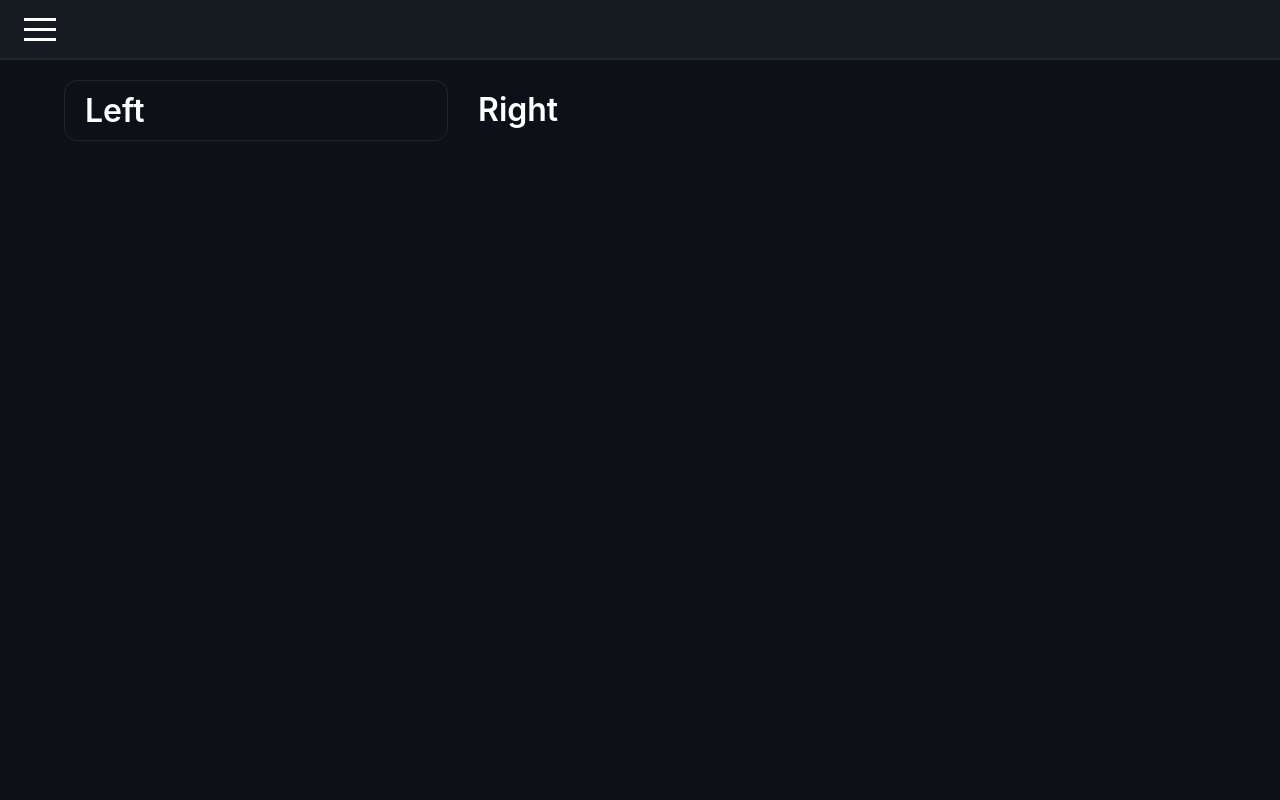
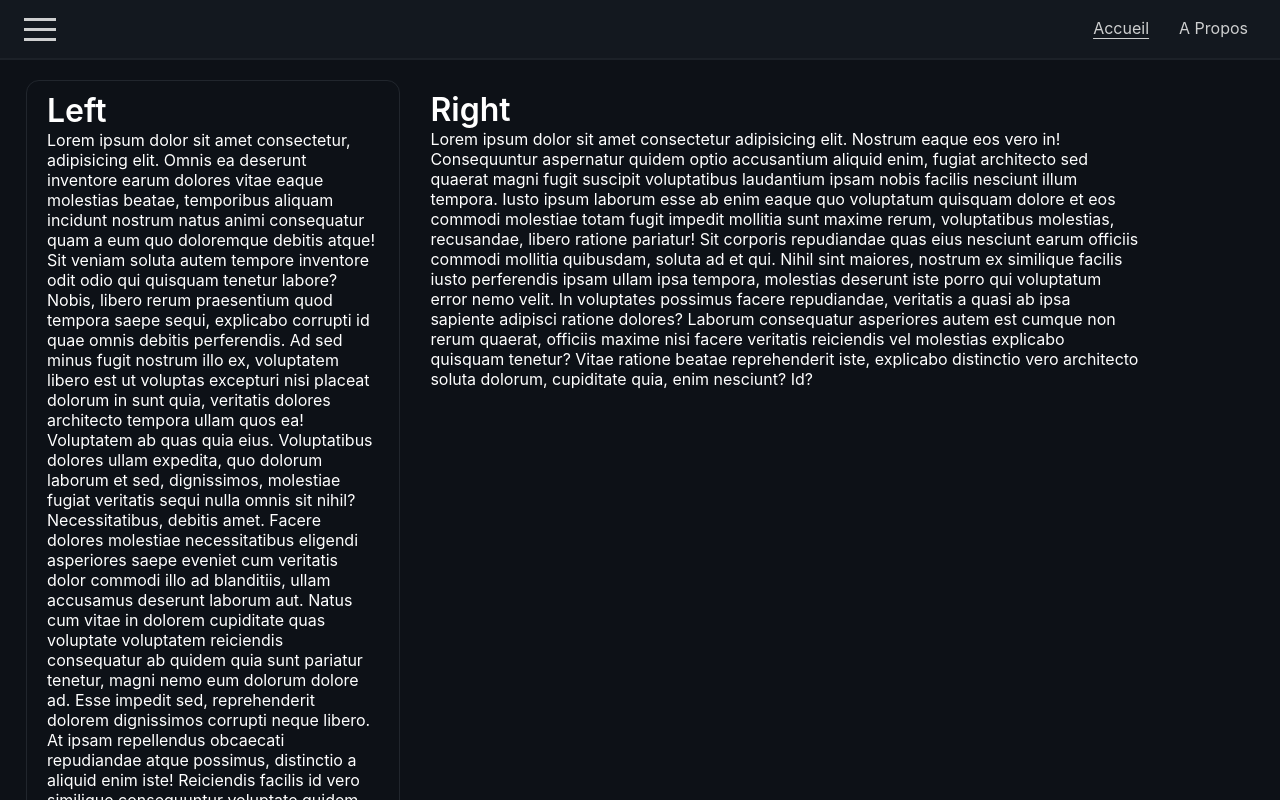
Before and after one commit to Miliexe/Portfolio, a React (Create React App) app: page / in a window 1280 px wide. Shown: the top 800 px of the page. Built offline with nearby package versions, Linux system fonts and the light colour scheme.

Commit message:
Update Header

```diff
--- a/src/Routes.jsx
+++ b/src/Routes.jsx
@@ -11,10 +11,12 @@ const index = () => {
     return (
         <Router>
             <Header />
-            <Routes>
-                <Route path="/" element={<Home />} />
-                <Route path="/*" element={<Error404 />} />
-            </Routes>
+            <div className="route">
+                <Routes>
+                    <Route path="/" element={<Home />} />
+                    <Route path="/*" element={<Error404 />} />
+                </Routes>
+            </div>
             <Footer />
         </Router>
     )
--- a/src/components/Header.jsx
+++ b/src/components/Header.jsx
@@ -1,10 +1,12 @@
 import React from 'react'
 import Menu from './Menu'
+import Nav from './Nav'
 
 const Header = () => {
     return (
         <div className="header">
             <Menu></Menu>
+            <Nav></Nav>
         </div>
     )
 }
--- a/src/components/Menu.jsx
+++ b/src/components/Menu.jsx
@@ -15,7 +15,7 @@ const Menu = () => {
                     stateCollapseUpdate()
                 }}
             />
-            {stateCollapse ? <Nav></Nav> : null}
+            {stateCollapse ? <div className="menu--open"></div> : null}
         </div>
     )
 }
--- a/src/pages/Home.jsx
+++ b/src/pages/Home.jsx
@@ -5,9 +5,65 @@ const Home = () => {
         <div className="home">
             <div className="leftBox">
                 <h1>Left</h1>
+                <p>
+                    Lorem ipsum dolor sit amet consectetur, adipisicing elit.
+                    Omnis ea deserunt inventore earum dolores vitae eaque
+                    molestias beatae, temporibus aliquam incidunt nostrum natus
+                    animi consequatur quam a eum quo doloremque debitis atque!
+                    Sit veniam soluta autem tempore inventore odit odio qui
+                    quisquam tenetur labore? Nobis, libero rerum praesentium
+                    quod tempora saepe sequi, explicabo corrupti id quae omnis
+                    debitis perferendis. Ad sed minus fugit nostrum illo ex,
+                    voluptatem libero est ut voluptas excepturi nisi placeat
+                    dolorum in sunt quia, veritatis dolores architecto tempora
+                    ullam quos ea! Voluptatem ab quas quia eius. Voluptatibus
+                    dolores ullam expedita, quo dolorum laborum et sed,
+                    dignissimos, molestiae fugiat veritatis sequi nulla omnis
+                    sit nihil? Necessitatibus, debitis amet. Facere dolores
+                    molestiae necessitatibus eligendi asperiores saepe eveniet
+                    cum veritatis dolor commodi illo ad blanditiis, ullam
+                    accusamus deserunt laborum aut. Natus cum vitae in dolorem
+                    cupiditate quas voluptate voluptatem reiciendis consequatur
+                    ab quidem quia sunt pariatur tenetur, magni nemo eum dolorum
+                    dolore ad. Esse impedit sed, reprehenderit dolorem
+                    dignissimos corrupti neque libero. At ipsam repellendus
+                    obcaecati repudiandae atque possimus, distinctio a aliquid
+                    enim iste! Reiciendis facilis id vero similique consequuntur
+                    voluptate quidem porro a ut ad quos laudantium deserunt sint
+                    omnis dolores est laboriosam assumenda, eveniet cumque
+                    magnam cum? Laudantium optio saepe commodi rem tempora,
+                    facilis nam ad maxime porro obcaecati quaerat vero
+                    voluptatum, libero non minus nisi consequuntur alias
+                    deserunt sequi quae! Alias eaque totam, suscipit corrupti
+                    laudantium error eligendi natus nesciunt sunt quasi magnam
+                    excepturi praesentium, dolorem ipsum, cumque in quidem
+                    aspernatur. Atque maxime libero eius numquam!
+                </p>
             </div>
             <div className="rightBox">
                 <h1>Right</h1>
+                <p>
+                    Lorem ipsum dolor sit amet consectetur adipisicing elit.
+                    Nostrum eaque eos vero in! Consequuntur aspernatur quidem
+                    optio accusantium aliquid enim, fugiat architecto sed
+                    quaerat magni fugit suscipit voluptatibus laudantium ipsam
+                    nobis facilis nesciunt illum tempora. Iusto ipsum laborum
+                    esse ab enim eaque quo voluptatum quisquam dolore et eos
+                    commodi molestiae totam fugit impedit mollitia sunt maxime
+                    rerum, voluptatibus molestias, recusandae, libero ratione
+                    pariatur! Sit corporis repudiandae quas eius nesciunt earum
+                    officiis commodi mollitia quibusdam, soluta ad et qui. Nihil
+                    sint maiores, nostrum ex similique facilis iusto perferendis
+                    ipsam ullam ipsa tempora, molestias deserunt iste porro qui
+                    voluptatum error nemo velit. In voluptates possimus facere
+                    repudiandae, veritatis a quasi ab ipsa sapiente adipisci
+                    ratione dolores? Laborum consequatur asperiores autem est
+                    cumque non rerum quaerat, officiis maxime nisi facere
+                    veritatis reiciendis vel molestias explicabo quisquam
+                    tenetur? Vitae ratione beatae reprehenderit iste, explicabo
+                    distinctio vero architecto soluta dolorum, cupiditate quia,
+                    enim nesciunt? Id?
+                </p>
             </div>
         </div>
     )
--- a/src/styles/base/_base.scss
+++ b/src/styles/base/_base.scss
@@ -2,6 +2,10 @@
     padding: 0;
     box-sizing: border-box;
     margin: 0;
+  }
+
+  .route{
+    padding-top: 60px;
   }
 
   body{
--- a/src/styles/components/_menu.scss
+++ b/src/styles/components/_menu.scss
@@ -1,4 +1,19 @@
+.hamburger-react{
+    z-index: 1;
+}
+
 .menu{
     display: flex;
+    position: relative;
     padding: 5px 16px;
+    &--open{
+        position: absolute;
+        top: 58px;
+        left: 12px;
+        width: 200px;
+        height: 300px;
+        background-color: $secondary-bg;
+        border: 2px solid $tertiary-bg;
+        border-top: 2px solid $secondary-bg;;
+    }
 }
--- a/src/styles/index.css
+++ b/src/styles/index.css
@@ -2,6 +2,10 @@
   padding: 0;
   box-sizing: border-box;
   margin: 0;
+}
+
+.route {
+  padding-top: 60px;
 }
 
 body {
@@ -26,9 +30,24 @@ li {
   list-style-type: none;
 }
 
+.hamburger-react {
+  z-index: 1;
+}
+
 .menu {
   display: flex;
+  position: relative;
   padding: 5px 16px;
+}
+.menu--open {
+  position: absolute;
+  top: 58px;
+  left: 12px;
+  width: 200px;
+  height: 300px;
+  background-color: #161B22;
+  border: 2px solid #21262D;
+  border-top: 2px solid #161B22;
 }
 
 .nav {
@@ -87,13 +106,15 @@ li {
   height: fit-content;
   background-color: #161B22;
   border-bottom: 2px solid #21262D;
+  opacity: 0.8;
+  position: fixed;
 }
 
 .home {
   display: flex;
   flex-wrap: wrap;
   flex-direction: row;
-  justify-content: center;
+  padding: 0px 16px;
 }
 .home .leftBox {
   display: flex;
--- a/src/styles/layouts/_header.scss
+++ b/src/styles/layouts/_header.scss
@@ -3,4 +3,6 @@
     height: fit-content;
     background-color: $secondary-bg;
     border-bottom: 2px solid $tertiary-bg;
+    opacity: .8;
+    position: fixed;
 }
--- a/src/styles/pages/_home.scss
+++ b/src/styles/pages/_home.scss
@@ -2,7 +2,7 @@
     display: flex;
     flex-wrap: wrap;
     flex-direction: row;
-    justify-content: center;
+    padding: 0px 16px;
     .leftBox{
         display: flex;
         flex-direction: column;
```
Also changed, not shown: 1 other file (tests, documents, lock files or other folders).
